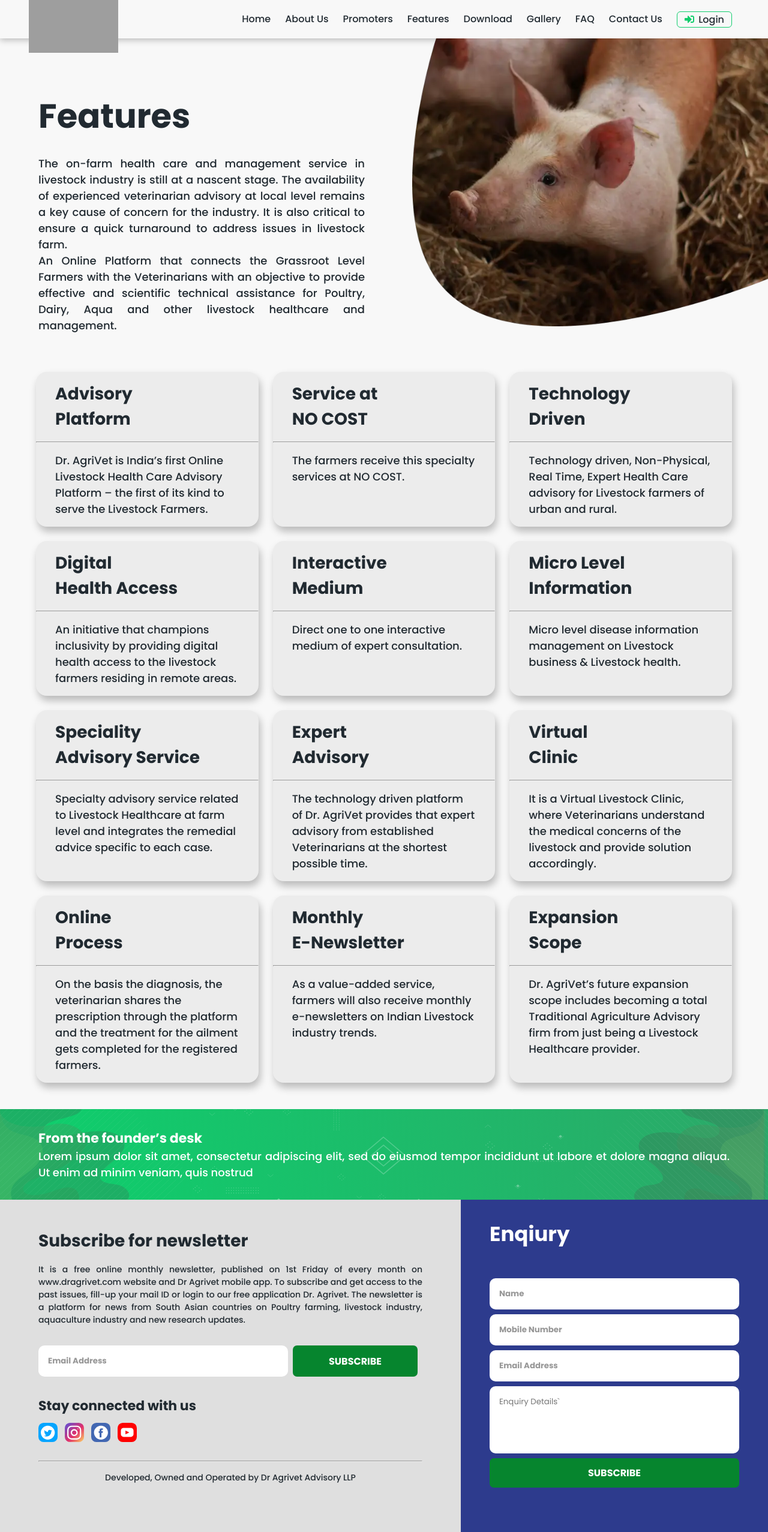
After one commit to srijitasd/dr-agrivet, a PHP site: page /features.php in a window 1280 px wide. The commit adds this page. Shown: the whole page at 60% size. Run offline with PHP 8.4, Linux system fonts and the light colour scheme; some libraries are stand-ins or nearby versions; grey boxes are pictures that could not be loaded.

Commit message:
features page added

```diff
--- a/contact-us.php
+++ b/contact-us.php
@@ -21,7 +21,7 @@
             <a href="">www.dragrivet.com</a>
         </div>
     </div>
-    <img src="./assets/images/about-us.webp" alt="">
+    <img src="./assets/images/contact-us.webp" alt="">
 </div>
 
 <div class="map-container">
--- a/css/main.css
+++ b/css/main.css
@@ -1082,6 +1082,32 @@ textarea {
   margin-bottom: 1rem;
 }
 
+.features-card-container {
+  margin: 2rem 3rem;
+  margin-top: 0;
+  display: grid;
+  grid-template-columns: repeat(3, 33.33%);
+}
+
+.features-card-container .feature-card {
+  padding: 1rem 0rem;
+  background-color: #ececec;
+  border-radius: 10px;
+  box-shadow: 3px 8px 13px rgba(0, 0, 0, 0.25);
+  border-radius: 18px;
+  margin: 0.75rem;
+}
+
+.features-card-container .feature-card h3,
+.features-card-container .feature-card p {
+  margin: 0rem 2rem;
+  text-align: left;
+}
+
+.features-card-container .feature-card hr {
+  margin: 1rem 0rem;
+}
+
 @media screen and (min-width: 1030px) {
   .sister-page-hero-container img {
     height: calc(50vw - 10rem);
@@ -1110,6 +1136,9 @@ textarea {
     margin: 2rem 3rem;
     align-self: flex-start;
   }
+  .features-card-container {
+    grid-template-columns: repeat(2, 50%);
+  }
 }
 
 @media screen and (max-width: 560px) {
@@ -1127,6 +1156,15 @@ textarea {
   .page-content p {
     margin-bottom: 1rem;
   }
+  .features-hero-container {
+    grid-template-rows: 45% 55%;
+  }
+  .features-card-container {
+    margin: 2rem 2rem;
+    margin-top: 2rem;
+    display: grid;
+    grid-template-columns: repeat(1, 100%);
+  }
 }
 
 @media screen and (max-width: 360px) {
@@ -1135,6 +1173,9 @@ textarea {
   }
   .sister-page-hero-container img {
     height: 15rem;
+  }
+  .features-hero-container {
+    grid-template-rows: 35% 65%;
   }
 }
 
--- /dev/null
+++ b/features.php
@@ -0,0 +1,103 @@
+<?php require "./partials/header.php" ?>
+
+<div class="sister-page-hero-container features-hero-container">
+    <div class="sister-page-hero-content">
+        <h1>Features</h1>
+        <p>The on-farm health care and management service in livestock industry is still at a
+            nascent stage. The availability of experienced veterinarian advisory at local level
+            remains a key cause of concern for the industry. It is also critical to ensure a quick
+            turnaround to address issues in livestock farm. <br>
+            An Online Platform that connects the Grassroot Level Farmers with the Veterinarians with
+            an objective to provide effective and scientific technical assistance for Poultry, Dairy,
+            Aqua and other livestock healthcare and management.
+        </p>
+    </div>
+    <img src="./assets/images/features.webp" alt="">
+</div>
+
+<div class="features-card-container">
+    <div class="feature-card card-1" data-aos="fade-up" data-aos-offset="100" data-aos-duration="500">
+        <h3>Advisory <br> Platform</h3>
+        <hr>
+        <p>Dr. AgriVet is India’s first Online Livestock Health Care Advisory Platform – the first of
+            its kind to serve the Livestock Farmers.</p>
+    </div>
+
+    <div class="feature-card card-1" data-aos="fade-up" data-aos-offset="100" data-aos-duration="500" data-aos-delay="200">
+        <h3>Service at <br> NO COST</h3>
+        <hr>
+        <p>The farmers receive this specialty services at NO COST.</p>
+    </div>
+
+    <div class="feature-card card-1" data-aos="fade-up" data-aos-offset="100" data-aos-duration="500" data-aos-delay="400">
+        <h3>Technology <br> Driven</h3>
+        <hr>
+        <p>Technology driven, Non-Physical, Real Time, Expert Health Care advisory for Livestock farmers of
+             urban and rural.</p>
+    </div>
+
+    <div class="feature-card card-1" data-aos="fade-up" data-aos-offset="100" data-aos-duration="500">
+        <h3>Digital <br> Health Access</h3>
+        <hr>
+        <p>An initiative that champions inclusivity by providing digital health access to the livestock
+            farmers residing in remote areas.</p>
+    </div>
+
+    <div class="feature-card card-1" data-aos="fade-up" data-aos-offset="100" data-aos-duration="500" data-aos-delay="200">
+        <h3>Interactive <br> Medium</h3>
+        <hr>
+        <p>Direct one to one interactive medium of expert consultation.</p>
+    </div>
+
+    <div class="feature-card card-1" data-aos="fade-up" data-aos-offset="100" data-aos-duration="500" data-aos-delay="400">
+        <h3>Micro Level <br> Information</h3>
+        <hr>
+        <p>Micro level disease information management on Livestock business & Livestock health.</p>
+    </div>
+
+    <div class="feature-card card-1" data-aos="fade-up" data-aos-offset="100" data-aos-duration="500">
+        <h3>Speciality <br> Advisory Service</h3>
+        <hr>
+        <p>Specialty advisory service related to Livestock Healthcare at farm level and integrates the
+            remedial advice specific to each case.</p>
+    </div>
+
+    <div class="feature-card card-1" data-aos="fade-up" data-aos-offset="100" data-aos-duration="500" data-aos-delay="200">
+        <h3>Expert <br> Advisory</h3>
+        <hr>
+        <p>The technology driven platform of Dr. AgriVet provides that expert advisory from established
+            Veterinarians at the shortest possible time.</p>
+    </div>
+
+    <div class="feature-card card-1" data-aos="fade-up" data-aos-offset="100" data-aos-duration="500" data-aos-delay="400">
+        <h3>Virtual <br> Clinic</h3>
+        <hr>
+        <p>It is a Virtual Livestock Clinic, where Veterinarians understand the medical concerns of the
+            livestock and provide solution accordingly.</p>
+    </div>
+
+    <div class="feature-card card-1" data-aos="fade-up" data-aos-offset="100" data-aos-duration="500">
+        <h3>Online <br> Process</h3>
+        <hr>
+        <p>On the basis the diagnosis, the veterinarian shares the prescription through the platform
+            and the treatment for the ailment gets completed for the registered farmers.</p>
+    </div>
+
+    <div class="feature-card card-1" data-aos="fade-up" data-aos-offset="100" data-aos-duration="500" data-aos-delay="200">
+        <h3>Monthly <br> E-Newsletter</h3>
+        <hr>
+        <p>As a value-added service, farmers will also receive monthly e-newsletters on Indian Livestock
+            industry trends.</p>
+    </div>
+
+    <div class="feature-card card-1" data-aos="fade-up" data-aos-offset="100" data-aos-duration="500" data-aos-delay="400">
+        <h3>Expansion <br> Scope</h3>
+        <hr>
+        <p>Dr. AgriVet’s future expansion scope includes becoming a total Traditional Agriculture Advisory
+            firm from just being a Livestock Healthcare provider.</p>
+    </div>
+</div>
+
+
+
+<?php require "./partials/footer.php" ?>
--- a/partials/header.php
+++ b/partials/header.php
@@ -29,11 +29,11 @@
       <img src="./assets/logo/dragrivet-logo.svg" alt="">
       <ol>
         <li class="login"><a href=""><i class="fas fa-sign-in-alt"></i> Login</a></li>
-        <li><a href="contact-us.php">Contact Us</a></li>
+        <li><a href="./contact-us.php">Contact Us</a></li>
         <li><a href="">FAQ</a></li>
         <li><a href="">Gallery</a></li>
         <li><a href="./download.php">Download</a></li>
-        <li><a href="">Features</a></li>
+        <li><a href="./features.php">Features</a></li>
         <li><a href="">Promoters</a></li>
         <li><a href="./about-us.php">About Us</a></li>
         <li><a href="./">Home</a></li>
--- a/scss/_sister-pages.scss
+++ b/scss/_sister-pages.scss
@@ -21,6 +21,32 @@
 
   p {
     margin-bottom: 1rem;
+  }
+}
+
+.features-card-container {
+  margin: 2rem 3rem;
+  margin-top: 0;
+  display: grid;
+  grid-template-columns: repeat(3, 33.33%);
+
+  .feature-card {
+    padding: 1rem 0rem;
+    background-color: #ececec;
+    border-radius: 10px;
+    box-shadow: 3px 8px 13px rgba(0, 0, 0, 0.25);
+    border-radius: 18px;
+    margin: 0.75rem;
+
+    h3,
+    p {
+      margin: 0rem 2rem;
+      text-align: left;
+    }
+
+    hr {
+      margin: 1rem 0rem;
+    }
   }
 }
 
@@ -59,6 +85,10 @@
     margin: 2rem 3rem;
     align-self: flex-start;
   }
+
+  .features-card-container {
+    grid-template-columns: repeat(2, 50%);
+  }
 }
 
 @media screen and (max-width: 560px) {
@@ -79,6 +109,17 @@
       margin-bottom: 1rem;
     }
   }
+
+  .features-hero-container {
+    grid-template-rows: 45% 55%;
+  }
+
+  .features-card-container {
+    margin: 2rem 2rem;
+    margin-top: 2rem;
+    display: grid;
+    grid-template-columns: repeat(1, 100%);
+  }
 }
 
 @media screen and (max-width: 360px) {
@@ -87,6 +128,10 @@
     img {
       height: 15rem;
     }
+  }
+
+  .features-hero-container {
+    grid-template-rows: 35% 65%;
   }
 }
 
```
Also changed, not shown: assets/images/contact-us.webp (added), assets/images/features.webp (added), 1 other file.
